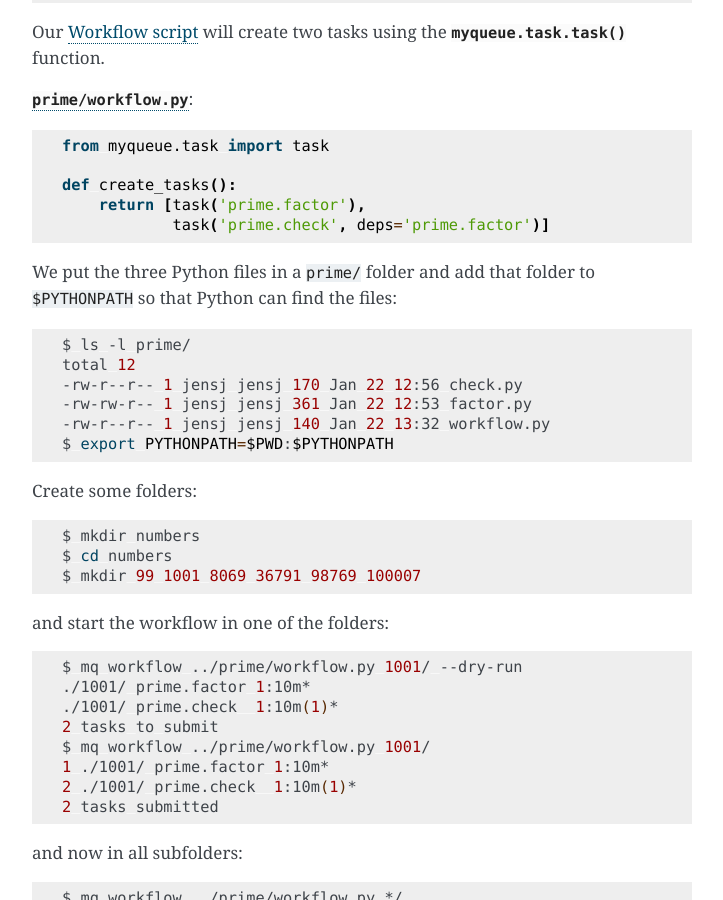
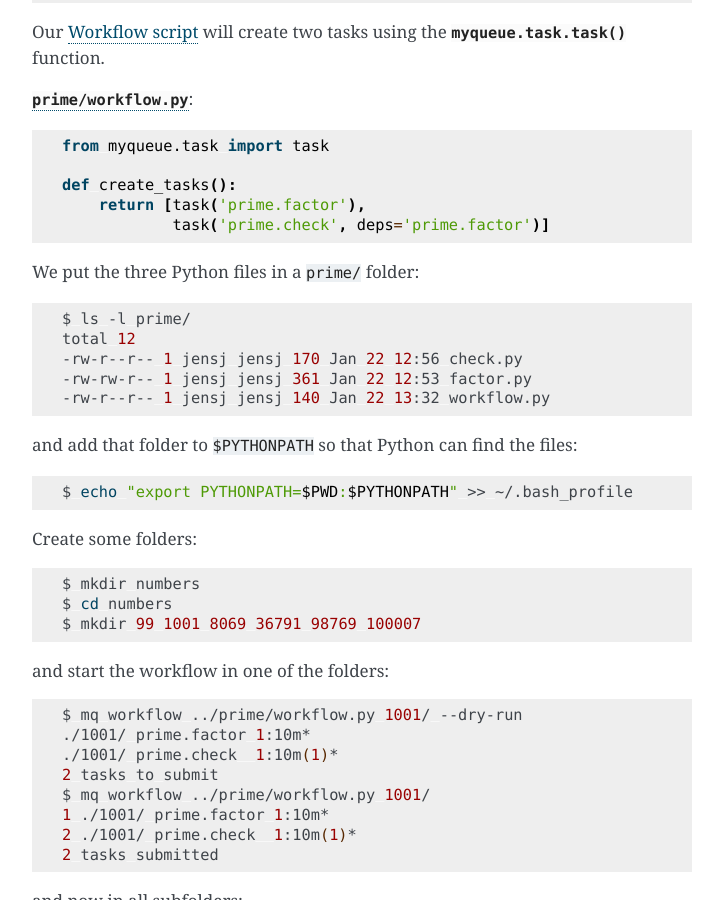
Before and after one commit to Yangxinsix/myqueue, a Sphinx documentation site: the page built from docs/workflows.rst, in a window 1280 px wide and 900 px high, scrolled down 873 px. Shown: the whole window, without its empty margins (388-1111 px from the left). Built offline with Sphinx 7.4.7, drawn with Linux system fonts in a browser that asks for light colours.

Commit message:
Improve workflow docs

```diff
--- a/docs/workflows.rst
+++ b/docs/workflows.rst
@@ -32,15 +32,17 @@ Our :ref:`workflow script` will create two tasks using the
 
 .. highlight:: bash
 
-We put the three Python files in a ``prime/`` folder and add that folder to
-``$PYTHONPATH`` so that Python can find the files::
+We put the three Python files in a ``prime/`` folder::
 
     $ ls -l prime/
     total 12
     -rw-r--r-- 1 jensj jensj 170 Jan 22 12:56 check.py
     -rw-rw-r-- 1 jensj jensj 361 Jan 22 12:53 factor.py
     -rw-r--r-- 1 jensj jensj 140 Jan 22 13:32 workflow.py
-    $ export PYTHONPATH=$PWD:$PYTHONPATH
+
+and add that folder to ``$PYTHONPATH`` so that Python can find the files::
+
+    $ echo "export PYTHONPATH=$PWD:$PYTHONPATH" >> ~/.bash_profile
 
 Create some folders::
 
```
